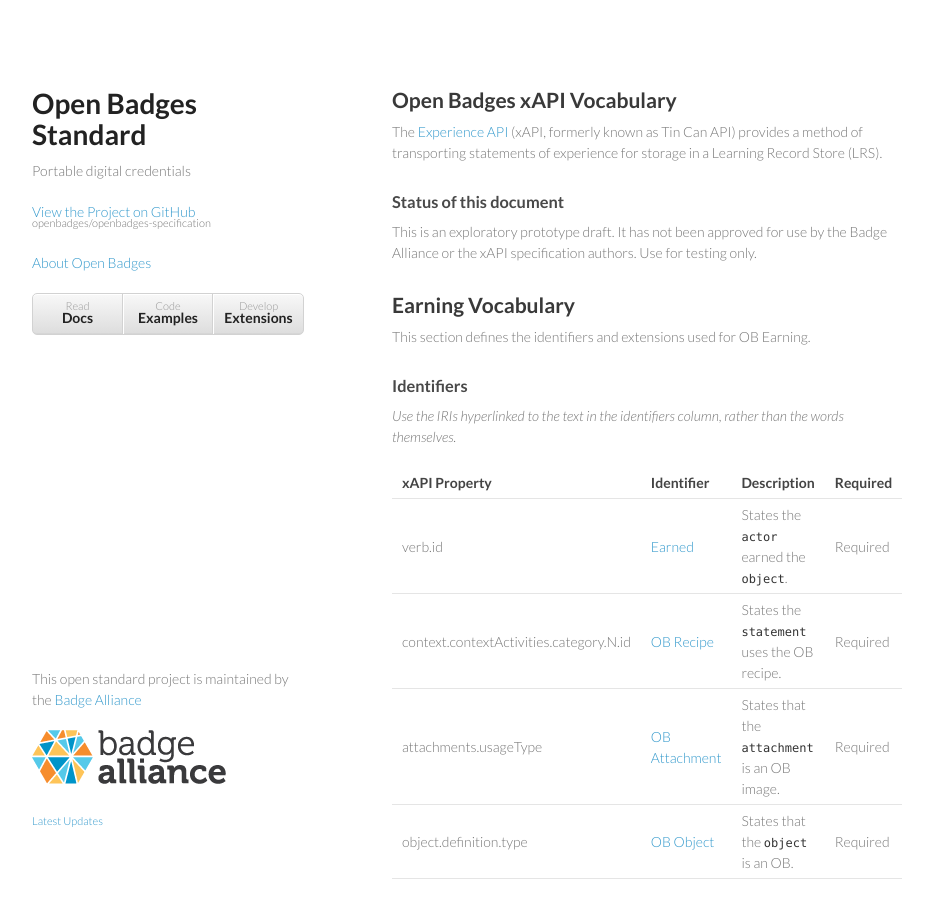
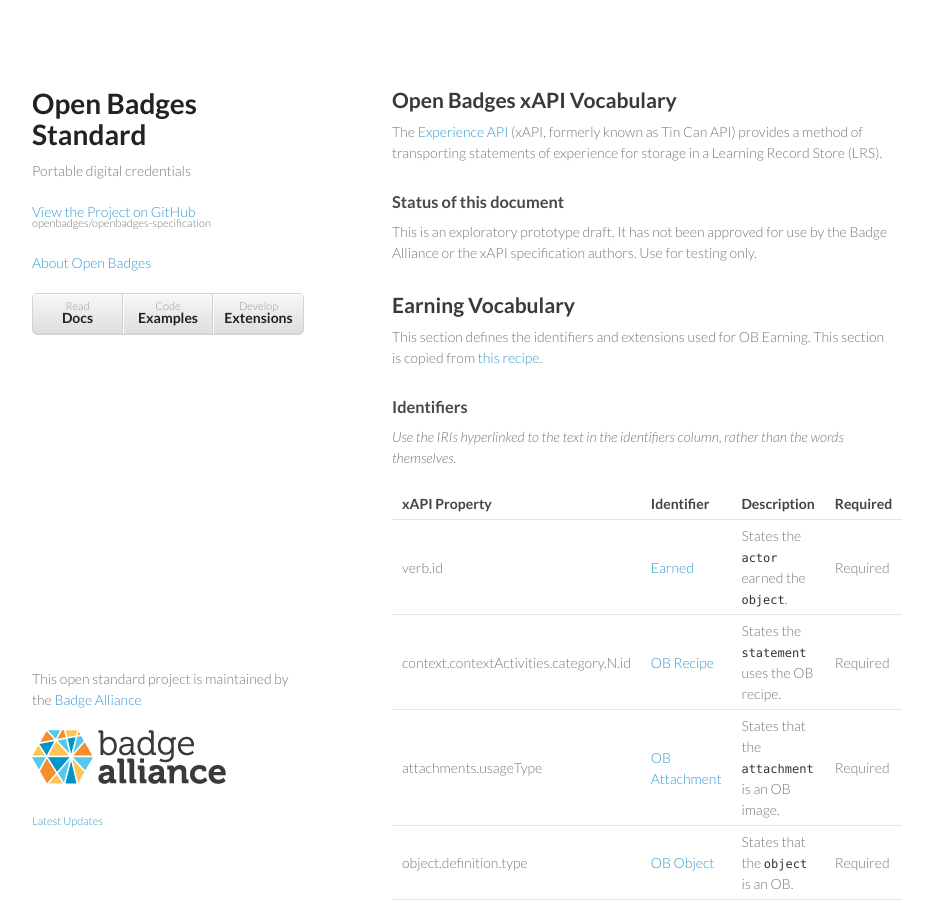
Before and after one commit to 1EdTech/openbadges-specification, a Jekyll site: the page built from xapi/index.md, in a window 1280 px wide and 900 px high. Shown: the whole window, without its empty margins (178-1111 px from the left). Built offline with Jekyll 4.4.1, drawn with Linux system fonts in a browser that asks for light colours.

Commit message:
Add link to https://github.com/ht2/BadgesCoP

```diff
--- a/xapi/index.md
+++ b/xapi/index.md
@@ -13,6 +13,7 @@ This is an exploratory prototype draft. It has not been approved for use by the
 
 ## Earning Vocabulary
 This section defines the identifiers and extensions used for OB Earning.
+This section is copied from [this recipe](https://github.com/ht2/BadgesCoP/tree/master/earning).
 
 ### Identifiers
 *Use the IRIs hyperlinked to the text in the identifiers column, rather than the words themselves.*
```
